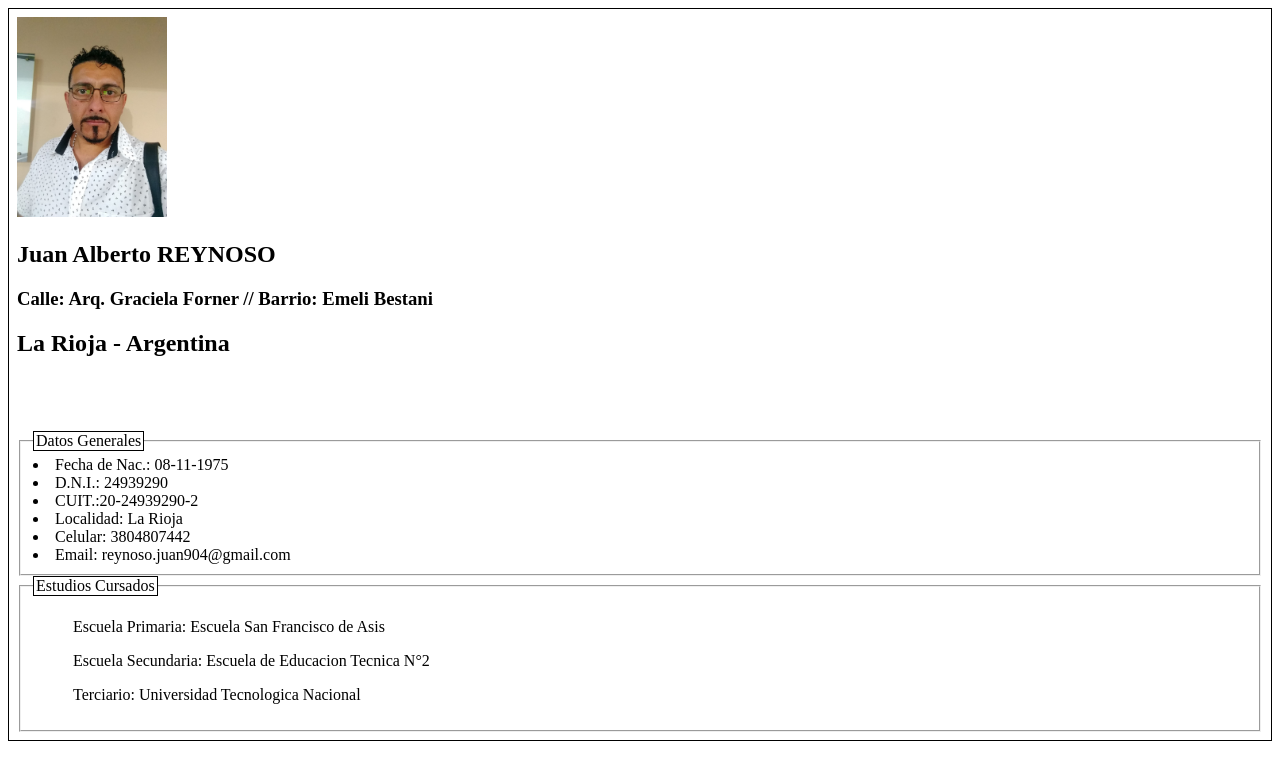
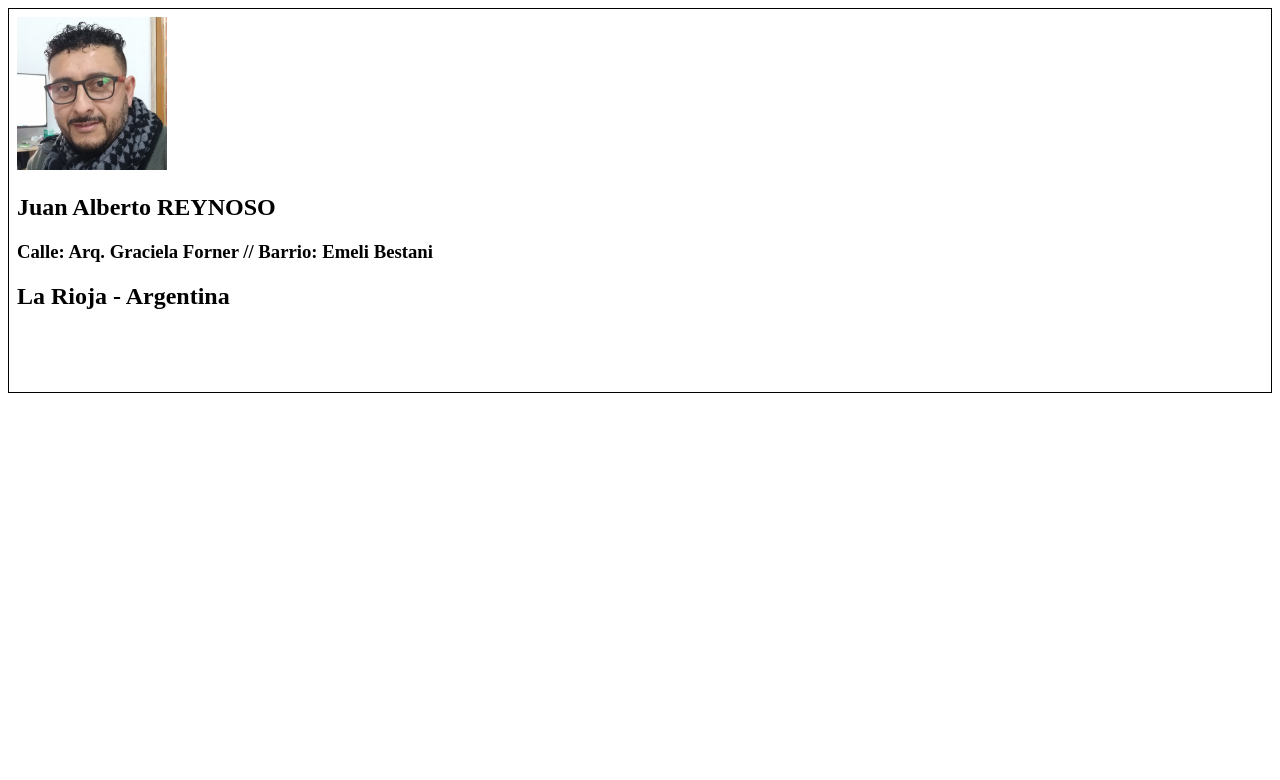
Before and after one commit to juanAlbert1619/juanAlbert1619.github.io, a plain HTML site: page index.html in a window 1280 px wide. Drawn offline with Linux system fonts and the light colour scheme.

Commit message:
Datos personales

```diff
--- a/index.html
+++ b/index.html
@@ -25,29 +25,13 @@
 </head>
 <body>
     <div id= "Nombre">
-        <img src="imag/imagenPersonal4.jpg" width= "150">
+        <img src="imag/imagenPersonal.jpg" width= "150">
         <h2>Juan Alberto REYNOSO </h2>
         <h3>Calle: Arq. Graciela Forner // Barrio: Emeli Bestani </h3>
         <h2>La Rioja - Argentina </h2>
         <br>
         <br>
         <br>
-        <fieldset>
-            <legend>Datos Generales</legend>
-            <li>Fecha de Nac.: 08-11-1975 </li>
-            <li>D.N.I.: 24939290 </li>
-            <li>CUIT.:20-24939290-2 </li>
-            <li>Localidad: La Rioja </li>
-            <li>Celular: 3804807442 </li>
-            <li>Email: reynoso.juan904@gmail.com </li>
-        </fieldset>
-
-        <fieldset>
-            <legend>Estudios Cursados</legend>
-           <ol>Escuela Primaria: Escuela San Francisco de Asis</ol>
-           <ol>Escuela Secundaria: Escuela de Educacion Tecnica N°2</ol>
-           <ol>Terciario: Universidad Tecnologica Nacional</ol>
-        </fieldset>
 
 
 
```
